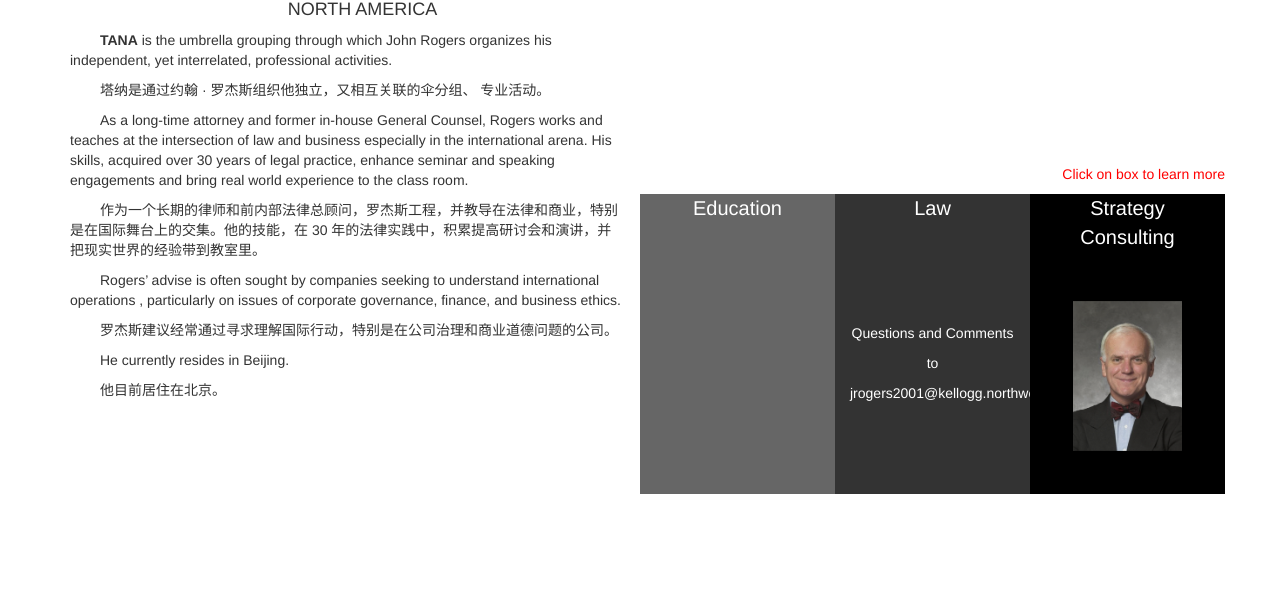
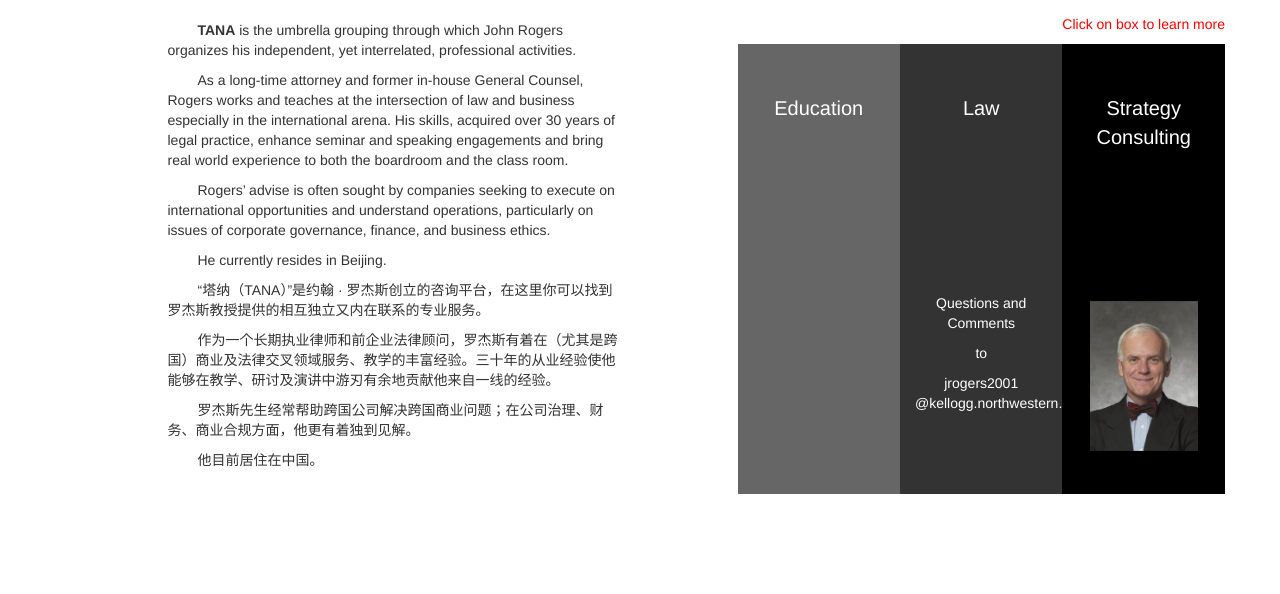
Before and after one commit to johnlutherrogers/grouptana, a plain HTML site: page index.html in a window 1280 px wide. Shown: the part 206-800 px from the top of the page. Drawn offline with Linux system fonts and the light colour scheme.

Commit message:
add favicon, fix style

```diff
--- a/css/screen.css
+++ b/css/screen.css
@@ -72,7 +72,7 @@ body, html {
 
 .contact-link-block {
     font-size: 20px;
-    height: 300px;
+    height: 450px;
 }
 .contact-link-block p {
     font-size: 14px;
@@ -84,15 +84,25 @@ body, html {
 }
 .contact-link-block .avatar-container {
     width: 100%;
-    margin: 50px auto 0 auto;
+    margin: 0 auto;
 }
 .avatar-container img {
     display: block;
     height: 150px;
     margin: 0 auto;
 }
+.contact-link-block .first-blank-row {
+    height: 50px;
+}
+.contact-link-block .second-blank-row {
+    height: 150px;
+}
 @media screen and (max-width: 768px) {
     .contact-link-block {
+        min-height: 100px;
         height: auto;
     }
+    .contact-link-block .second-blank-row {
+        height: 10px;
+    }
 }
--- a/index.html
+++ b/index.html
@@ -6,6 +6,7 @@
     <meta name="viewport" content="width=device-width, initial-scale=1">
     <title>TANA: Transforming Asia North America</title>
 
+    <link rel="icon" type="image/png" href="favicon.ico" />
     <!-- Bootstrap -->
     <link href="css/bootstrap.min.css" rel="stylesheet">
     <link href="css/screen.css" rel="stylesheet">
@@ -41,45 +42,64 @@
     </div>
 
     <div class="row">
-        <div class="col-sm-6 col-xs-12" id="tana-intro-container">
-            <h3 class="text-center">TANA</h3>
-            <h4 class="text-center">TRANSFORMING ASIA</h4>
-            <h4 class="text-center">NORTH AMERICA</h4>
+        <div class="col-sm-5 col-xs-12 col-sm-offset-1" id="tana-intro-container">
+            <h3 style="text-indent: 0;">TANA</h3>
+            <h4 style="text-indent: 0">TRANSFORMING ASIA NORTH AMERICA</h4>
 
+            <div class="row" style="height: 20px"></div>
             <p> <b>TANA</b> is the umbrella grouping through which John Rogers organizes his  independent,  yet interrelated,   professional activities.</p>
-            <p>塔纳是通过约翰 · 罗杰斯组织他独立，又相互关联的伞分组、 专业活动。</p>
+            <p>
+                As a long-time attorney and former in-house General Counsel, Rogers works and teaches at the intersection of law and business  especially in the international arena.
+                His skills, acquired over 30 years of legal practice,  enhance seminar and speaking engagements and bring real world experience to both the boardroom and the class room.
+            </p>
+            <p>Rogers’ advise is often sought by companies seeking to execute on international opportunities and understand operations,
+                particularly on issues of corporate governance, finance, and business ethics.</p>
+            <p>He currently resides in Beijing.</p>
 
-            <p>    As a long-time attorney and former in-house General Counsel, Rogers works and teaches at the intersection of law and business  especially in the international arena.  His skills, acquired over 30 years of legal practice,  enhance seminar and speaking engagements and bring real world experience to the class room.</p>
-            <p>作为一个长期的律师和前内部法律总顾问，罗杰斯工程，并教导在法律和商业，特别是在国际舞台上的交集。他的技能，在 30 年的法律实践中，积累提高研讨会和演讲，并把现实世界的经验带到教室里。</p>
-
-            <p>    Rogers’ advise is often sought by companies seeking to understand international operations , particularly on issues of corporate governance, finance, and business ethics.</p>
-            <p>罗杰斯建议经常通过寻求理解国际行动，特别是在公司治理和商业道德问题的公司。</p>
-
-            <p>   He currently resides in Beijing.</p>
-            <p>他目前居住在北京。</p>
+            <p>“塔纳（TANA）”是约翰 · 罗杰斯创立的咨询平台，在这里你可以找到罗杰斯教授提供的相互独立又内在联系的专业服务。</p>
+            <p>作为一个长期执业律师和前企业法律顾问，罗杰斯有着在（尤其是跨国）商业及法律交叉领域服务、教学的丰富经验。三十年的从业经验使他能够在教学、研讨及演讲中游刃有余地贡献他来自一线的经验。</p>
+            <p>
+                罗杰斯先生经常帮助跨国公司解决跨国商业问题；在公司治理、财务、商业合规方面，他更有着独到见解。
+            </p>
+            <p>
+                他目前居住在中国。
+            </p>
         </div>
 
-        <div class="col-sm-6 col-xs-12">
-            <div class="row" style="margin-top: 250px;">
+        <div class="col-md-5 col-sm-6 col-xs-12 col-sm-offset-0 col-md-offset-1">
+            <div class="row" style="margin-top: 100px;">
                 <p class="text-right" style="color: red">Click on box to learn more</p>
             </div>
             <div class="row">
                 <div class="col-sm-4 contact-link-block" style="background-color: #666">
-                    <a href="http://tanaeducation.com/index.html"><div class="text-center">Education</div></a>
+                    <div class="row first-blank-row"></div>
+                    <div class="row">
+                        <a href="http://tanaeducation.com/index.html"><div class="text-center">Education</div></a>
+                    </div>
+                    <div class="row" style="height: 50px"></div>
                 </div>
 
                 <div class="col-sm-4 contact-link-block" style="background: #333;">
-                    <a href="http://tanalaw.com/index.html"><div class="text-center">Law</div></a>
-                    <p class="text-center" style="margin-top: 100px;">Questions and Comments</p>
+                    <div class="row first-blank-row"></div>
+                    <div class="row">
+                        <a href="http://tanalaw.com/index.html"><div class="text-center">Law</div></a>
+                    </div>
+                    <div class="row second-blank-row"></div>
+                    <p class="text-center" style="margin-top: 20px">Questions and Comments</p>
                     <p class="text-center">to</p>
-                    <p class="text-center"><a href="mailto:jrogers2001@kellogg.northwestern.edu">jrogers2001@kellogg.northwestern.edu</a></p>
+                    <p class="text-center" style="padding-bottom: 20px; margin-bottom: 0"><a href="mailto:jrogers2001@kellogg.northwestern.edu">jrogers2001<br/>@kellogg.northwestern.edu</a></p>
                 </div>
 
                 <div class="col-sm-4 dark-bg contact-link-block">
-                    <a href="http://tanastrategy.com/index.html"><div class="text-center">Strategy Consulting</div></a>
+                    <div class="row first-blank-row"></div>
+                    <div class="row">
+                        <a href="http://tanastrategy.com/index.html"><div class="text-center">Strategy Consulting</div></a>
+                    </div>
+                    <div class="row second-blank-row"></div>
                     <div class="avatar-container">
                         <img src="images/john_rogers.png" alt=""/>
                     </div>
+                    <div class="row" style="height: 20px"></div>
                 </div>
             </div>
         </div>
```
Also changed, not shown: favicon.ico (added).
